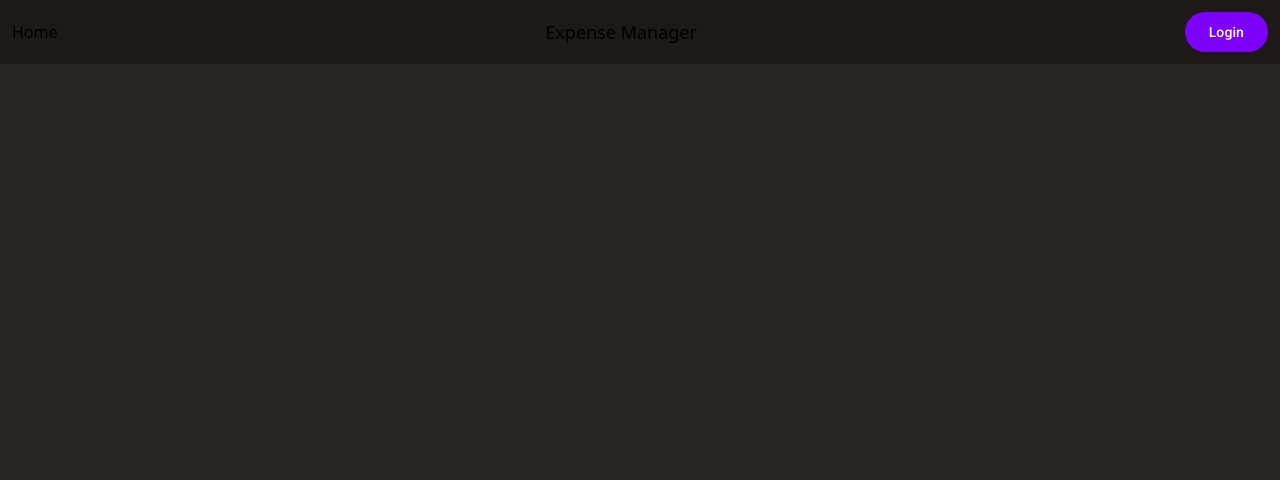
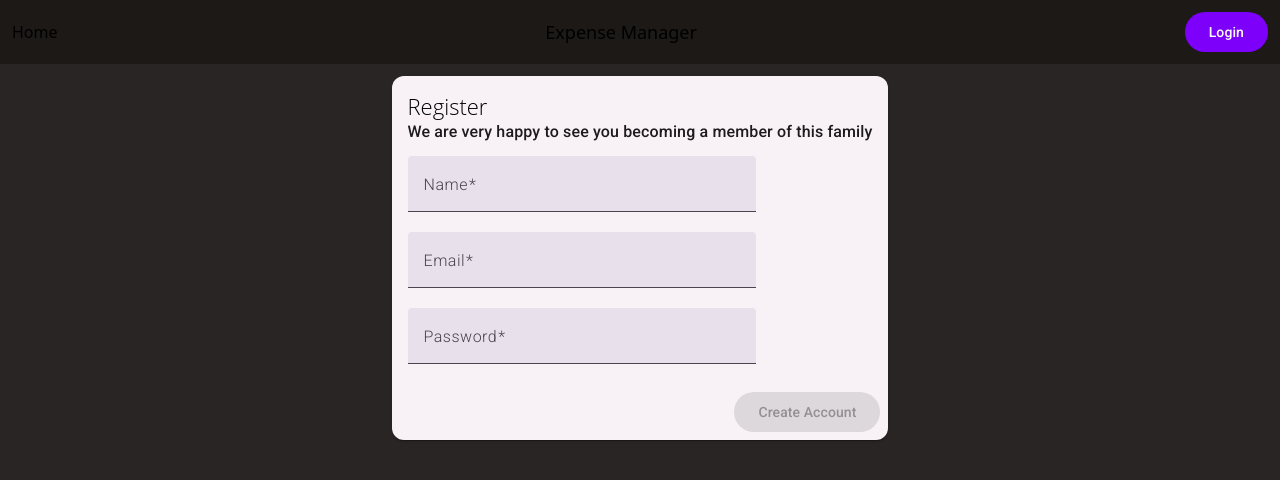
Before and after one commit to vini0410/expense_tracker_frontend, an Angular app: page /register in a window 1280 px wide. Shown: the top 480 px of the page. Built offline with nearby package versions, Linux system fonts and the light colour scheme.

Commit message:
add Reactive form Register

```diff
--- a/src/app/register/register.component.html
+++ b/src/app/register/register.component.html
@@ -1,7 +1,7 @@
 <div
   class="register min-w-full min-h-full flex flex-auto justify-center content-center"
 >
-  <!-- <div class="register-form min-w-1/3">
+  <div class="register-form min-w-1/3">
     <mat-card appearance="raised">
       <mat-card-header class="mb-3">
         <mat-card-title>Register</mat-card-title>
@@ -11,29 +11,41 @@
         >
       </mat-card-header>
       <mat-card-content>
-        <form class="flex flex-col">
+        <form class="flex flex-col" [formGroup]="form">
           <mat-form-field class="w-3/4">
             <mat-label>Name</mat-label>
-            <input matInput type="text" />
+            <input matInput type="text" formControlName="name" />
+            @if (nameInvalid) {
+              <mat-error mb-3>Name is required</mat-error>
+            }
           </mat-form-field>
           <mat-form-field class="w-3/4">
             <mat-label>Email</mat-label>
-            <input matInput type="email" />
+            <input matInput type="email" formControlName="email" />
+            @if (emailInvalid) {
+              <mat-error mb-3>Email is required</mat-error>
+            }
           </mat-form-field>
           <mat-form-field class="w-3/4">
             <mat-label>Password</mat-label>
-            <input matInput type="password" />
+            <input matInput type="password" formControlName="password" />
+            @if (passwordInvalid) {
+              <mat-error mb-3>Password is required</mat-error>
+            }
           </mat-form-field>
         </form>
       </mat-card-content>
       <mat-card-actions align="end">
-        <button mat-flat-button (click)="register()">Create Account</button>
+        <button
+          mat-flat-button
+          [disabled]="buttonDisabled"
+          (click)="register()"
+        >
+          Create Account
+        </button>
       </mat-card-actions>
     </mat-card>
-  </div> -->
+  </div>
 
-  <form action="" method="post">
-
-
-  </form>
+  <form action="" method="post"></form>
 </div>
--- a/src/app/register/register.component.ts
+++ b/src/app/register/register.component.ts
@@ -1,19 +1,75 @@
 import { Component } from '@angular/core';
+import {
+  FormControl,
+  FormGroup,
+  ReactiveFormsModule,
+  Validators,
+} from '@angular/forms';
 import { MatButtonModule } from '@angular/material/button';
 import { MatCardModule } from '@angular/material/card';
 import { MatInputModule } from '@angular/material/input';
 
 @Component({
   selector: 'app-register',
-  imports: [MatCardModule, MatInputModule, MatButtonModule],
+  imports: [
+    MatCardModule,
+    MatInputModule,
+    MatButtonModule,
+    ReactiveFormsModule,
+  ],
   templateUrl: './register.component.html',
-  styleUrl: './register.component.scss'
+  styleUrl: './register.component.scss',
 })
 export class RegisterComponent {
-  constructor() { }
+  constructor() {}
+
+  form = new FormGroup({
+    name: new FormControl(null, [Validators.required, Validators.minLength(2)]),
+    email: new FormControl(null, {
+      validators: [Validators.required, Validators.email], // asyncValidators: [emailIsUnique],
+    }),
+
+    password: new FormControl(null, [Validators.required]), // mustContainQuestionMark
+  });
 
   register() {
-
+    let data = this.form.value;
+    console.log(data);
   }
 
+  get nameInvalid() {
+    return (
+      this.form.controls.name.touched &&
+      this.form.controls.name.dirty &&
+      this.form.controls.name.invalid
+    );
+  }
+
+  get emailInvalid() {
+    return (
+      this.form.controls.email.touched &&
+      this.form.controls.email.dirty &&
+      this.form.controls.email.invalid
+    );
+  }
+
+  get passwordInvalid() {
+    return (
+      this.form.controls.password.touched &&
+      this.form.controls.password.dirty &&
+      this.form.controls.password.invalid
+    );
+  }
+
+  get buttonDisabled() {
+    if (
+      this.form.invalid ||
+      this.nameInvalid ||
+      this.emailInvalid ||
+      this.passwordInvalid
+    ) {
+      return true;
+    }
+    return false;
+  }
 }
```
